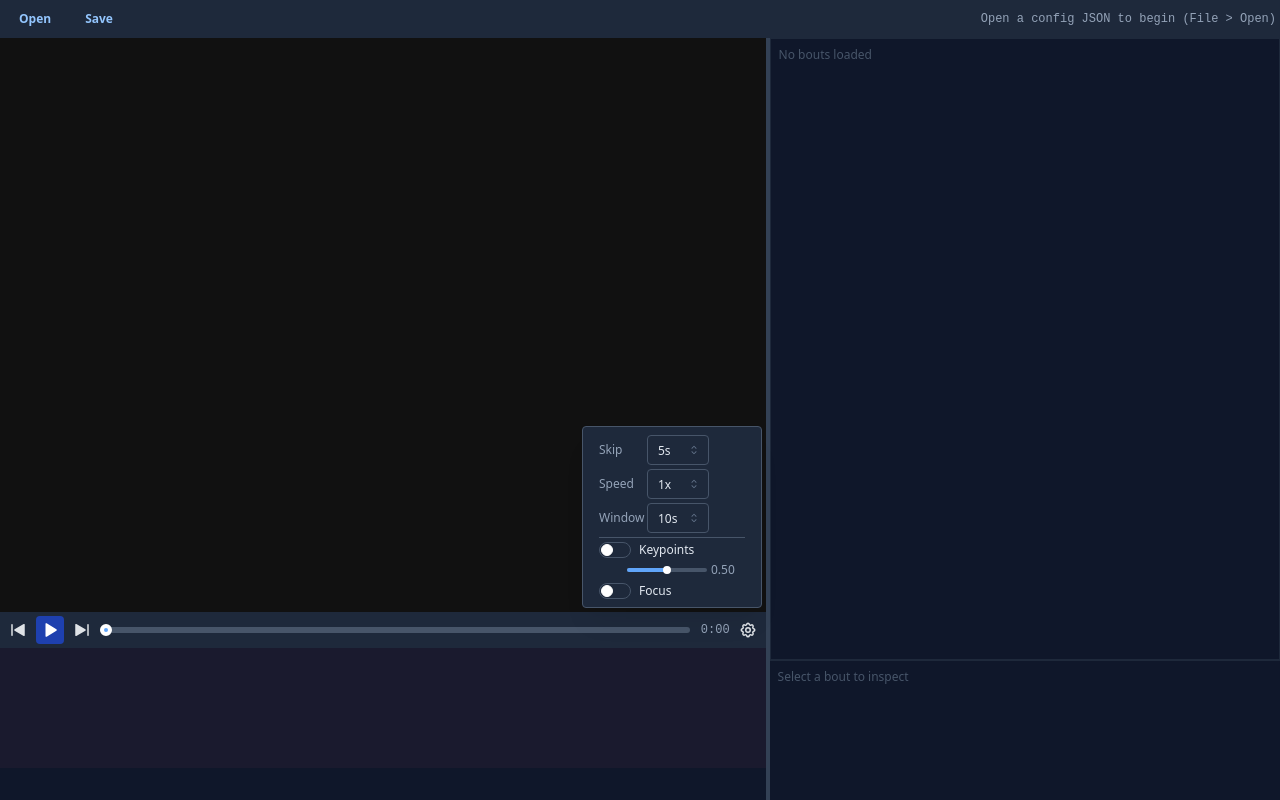
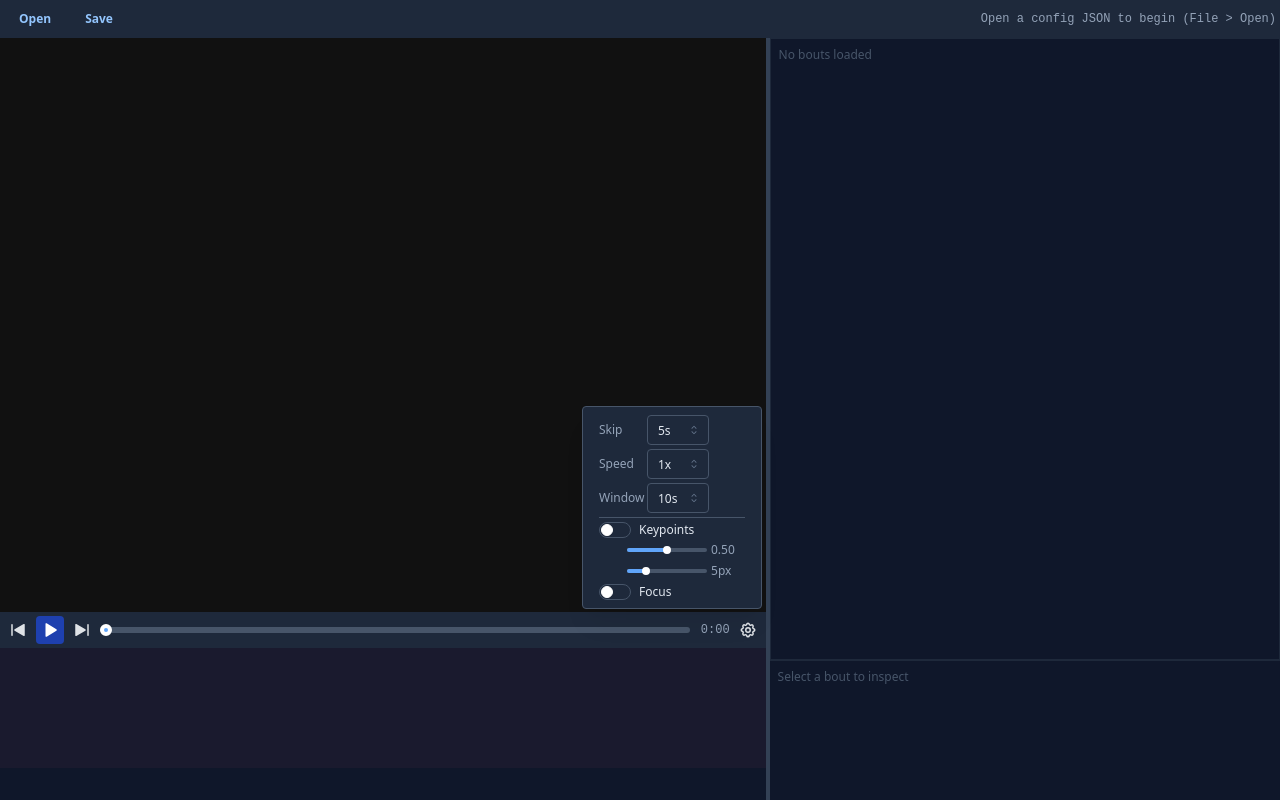
Before and after one commit to tlee08/behavysis-viewer, a React (Vite) app in the folder src/renderer/: page / in a window 1280 px wide. Both pictures are taken after a click on the button 747 px from the left and 630 px from the top of the page. Built offline with nearby package versions, Linux system fonts and the light colour scheme.

Commit message:
update to_zarr calling signature for futureproofing

```diff
--- a/src/renderer/src/components/playback/PlaybackSettingsPopover.tsx
+++ b/src/renderer/src/components/playback/PlaybackSettingsPopover.tsx
@@ -59,8 +59,10 @@ export function PlaybackSettingsPopover() {
     setFocusBout,
     config,
     setKeypointPcutoff,
+    setKeypointRadius,
   } = useStore();
   const pcutoff = config?.keypointPcutoff ?? 0.5;
+  const radius = config?.keypointRadius ?? 5;
 
   return (
     <Popover position="bottom-end" shadow="md" width={180}>
@@ -133,6 +135,22 @@ export function PlaybackSettingsPopover() {
               {pcutoff.toFixed(2)}
             </Text>
           </Group>
+          <Group gap={4} ml={28}>
+            <Slider
+              value={radius}
+              onChange={setKeypointRadius}
+              min={1}
+              max={20}
+              step={1}
+              size="xs"
+              w={80}
+              color="blue.4"
+              label={null}
+            />
+            <Text size="xs" c="dimmed">
+              {radius.toFixed(0)}px
+            </Text>
+          </Group>
           <Switch
             label="Focus"
             checked={focusBout}
--- a/src/renderer/src/hooks/useExperimentIO.ts
+++ b/src/renderer/src/hooks/useExperimentIO.ts
@@ -1,7 +1,7 @@
-import { useState, useCallback, useRef, useEffect } from "react";
+import { useCallback, useEffect, useRef, useState } from "react";
+import type { Bout, KeypointDef, KeypointFrame } from "../../shared/types";
+import { parseAppConfig, resolveExperimentPaths } from "../lib/fileManager";
 import { useStore } from "../store";
-import { resolveExperimentPaths, parseAppConfig } from "../lib/fileManager";
-import type { Bout, KeypointDef, KeypointFrame } from "../../shared/types";
 
 export function useExperimentIO() {
   const [videoUrl, setVideoUrl] = useState<string | null>(null);
@@ -41,13 +41,11 @@ export function useExperimentIO() {
       setVideoUrl(url);
 
       let parsedBouts: Bout[] = [];
-      let nf = 0;
       try {
         const result = await window.electron.parseBehav(expPaths.behavsPath);
         parsedBouts = result.bouts;
-        nf = result.numFrames;
       } catch {
-        // Behavs file absent — start with no bouts
+        // Behavs file absent — no bouts
       }
 
       let keypointDefs: KeypointDef[] = [];
@@ -66,7 +64,7 @@ export function useExperimentIO() {
       loadExperiment(
         expPaths,
         appConfig,
-        nf,
+        appConfig.numFrames,
         parsedBouts,
         keypointDefs,
         keypointFrames,
--- a/src/renderer/src/lib/fileManager.ts
+++ b/src/renderer/src/lib/fileManager.ts
@@ -39,6 +39,7 @@ export function resolveExperimentPaths(configPath: string): ExperimentPaths {
 
 export function parseAppConfig(raw: Record<string, unknown>): {
   fps: number;
+  numFrames: number;
   keypointPcutoff: number;
   keypointRadius: number;
   widthPx: number;
@@ -46,15 +47,15 @@ export function parseAppConfig(raw: Record<string, unknown>): {
 } {
   const auto: any = raw.auto ?? {};
   const user: any = raw.user ?? {};
-  const formatVid: any = user.format_vid ?? {};
   const evaluateVid: any = user.evaluate_vid ?? {};
   const autoFormattedVid: any = auto.formatted_vid ?? {};
 
   return {
-    fps: Number(autoFormattedVid.fps ?? formatVid.fps ?? 15),
-    keypointPcutoff: Number(evaluateVid.pcutoff ?? 0.6),
-    keypointRadius: Number(evaluateVid.radius ?? 5),
-    widthPx: Number(autoFormattedVid.width_px ?? formatVid.width_px ?? 640),
-    heightPx: Number(autoFormattedVid.height_px ?? formatVid.height_px ?? 480),
+    fps: Number(autoFormattedVid.fps),
+    numFrames: Number(autoFormattedVid.total_frames),
+    keypointPcutoff: Number(evaluateVid.pcutoff),
+    keypointRadius: Number(evaluateVid.radius),
+    widthPx: Number(autoFormattedVid.width_px),
+    heightPx: Number(autoFormattedVid.height_px),
   };
 }
--- a/src/renderer/src/store.ts
+++ b/src/renderer/src/store.ts
@@ -44,6 +44,7 @@ interface AppState {
   setShowKeypoints: (show: boolean) => void;
   setFocusBout: (focus: boolean) => void;
   setKeypointPcutoff: (pcutoff: number) => void;
+  setKeypointRadius: (radius: number) => void;
   setJumpSeconds: (seconds: number) => void;
   setGraphWindowSeconds: (seconds: number) => void;
 
@@ -111,6 +112,10 @@ export const useStore = create<AppState>((set) => ({
     set((s) => ({
       config: s.config ? { ...s.config, keypointPcutoff } : null,
     })),
+  setKeypointRadius: (keypointRadius) =>
+    set((s) => ({
+      config: s.config ? { ...s.config, keypointRadius } : null,
+    })),
   setJumpSeconds: (jumpSeconds) => set({ jumpSeconds }),
   setGraphWindowSeconds: (graphWindowSeconds) => set({ graphWindowSeconds }),
 
--- a/src/shared/types.ts
+++ b/src/shared/types.ts
@@ -47,6 +47,7 @@ export interface KeypointDef {
 
 export interface AppConfig {
   fps: number;
+  numFrames: number;
   keypointPcutoff: number;
   keypointRadius: number;
   widthPx: number;
```
Also changed, not shown: .opencode/AGENTS.md, 3 other files (tests, documents, lock files or other folders).
